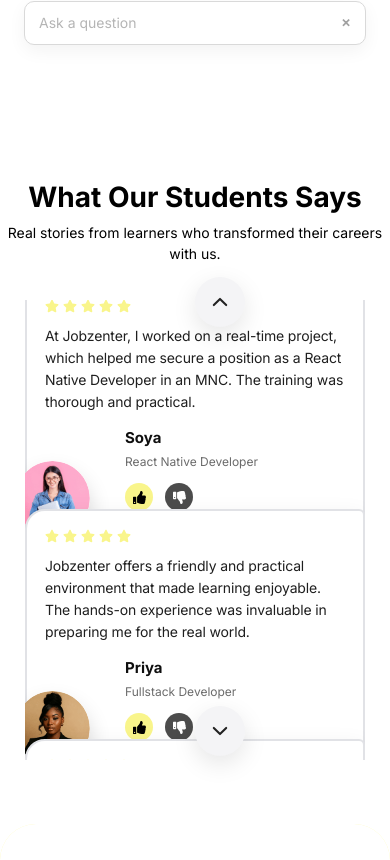
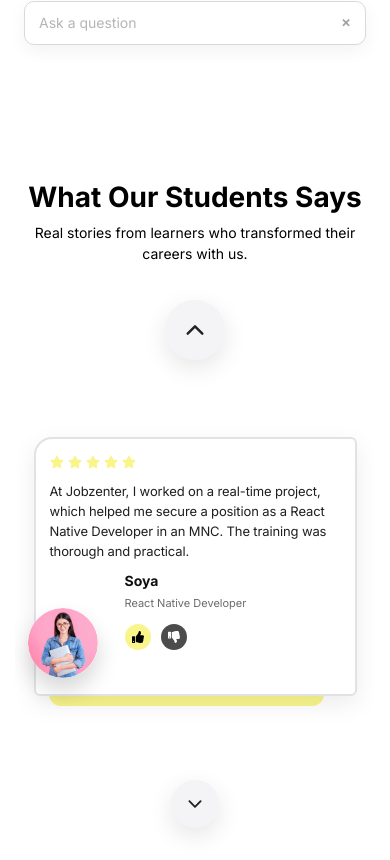
Before and after one commit to Urbancode-IT/jobzenterNextjs, a Next.js app: page / in a window 390 px wide. Shown: the part 5236-6096 px from the top of the page. Built offline with nearby package versions, Linux system fonts and the light colour scheme.

Commit message:
bootcamp change in to mock interview and changes students cards. change colour in the navbar socialmedia

```diff
--- a/src/app/career-lab/bootcamps/page.js
+++ b/src/app/career-lab/mock interviews/page.js
@@ -1,6 +1,6 @@
 //jobzenter/src/app/career-lab/bootcamps/page.js
 
-import Career from "@/components/career-labs/bootcamp/Career";
+import Career from "@/components/career-labs/mock-interviews/Career";
 
 export default function Bootcamps() {
   return <>
--- a/src/components/Navbar.css
+++ b/src/components/Navbar.css
@@ -207,32 +207,13 @@
 .social-icon {
   width: 24px;
   height: 24px;
-  transition: transform 0.2s ease-in-out;
-}
-
-.social-icon-button {
-  display: inline-flex;
-  align-items: center;
-  justify-content: center;
-  width: 24px;
-  height: 24px;
-  background: transparent;
-  border: none;
-  padding: 0;
-  transition: transform 0.2s ease-in-out;
-}
-
-.social-icon-button:hover {
-  transform: translateY(-2px);
-}
-
-.social-icon-button:focus-visible {
-  outline: none;
-  transform: translateY(-2px);
+  transition: transform 0.2s ease-in-out, color 0.2s ease-in-out;
+  color: #636161ff;
 }
 
 .social-icon:hover {
   transform: scale(1.1);
+  color: #000000;
 }
 
 @media (max-width: 1199.98px) {
--- a/src/components/Navbar.jsx
+++ b/src/components/Navbar.jsx
@@ -23,7 +23,7 @@
       dropdownItems: [
         { label: "Interview Preparation", path: "/career-lab/interview-preparation" },
         { label: "Resume Building", path: "/career-lab/resume-building" },
-        { label: "Bootcamps", path: "/career-lab/bootcamps" },
+        { label: "Mock Interviews", path: "/career-lab/mock-interviews" },
       ],
     },
     { label: "Tech Blogs", path: "/blogs", hasDropdown: false },
@@ -291,7 +291,7 @@
               aria-label="Follow Jobzenter on Twitter"
               className="social-icon-button"
             >
-              <FaTwitter className="social-icon" style={{ color: "#1DA1F2" }} />
+              <FaTwitter className="social-icon" />
             </a>
             <a
               href="https://facebook.com/jobzenter"
@@ -300,7 +300,7 @@
               aria-label="Follow Jobzenter on Facebook"
               className="social-icon-button"
             >
-              <FaFacebookF className="social-icon" style={{ color: "#1877F2" }} />
+              <FaFacebookF className="social-icon" />
             </a>
             <a
               href="https://www.instagram.com/jobzenter_official?igsh=dWVwdGs1bWM4ZnBp"
@@ -309,7 +309,7 @@
               aria-label="Follow Jobzenter on Instagram"
               className="social-icon-button"
             >
-              <FaInstagram className="social-icon" style={{ color: "#E4405F" }} />
+              <FaInstagram className="social-icon" />
             </a>
           </div>
         </div>
--- a/src/components/StudentReviews.css
+++ b/src/components/StudentReviews.css
@@ -25,8 +25,12 @@
   display: flex;
   flex-direction: column;
   align-items: center;
+  justify-content: center;
   gap: 16px;
   margin-top: 24px;
+  position: relative;
+  width: 100%;
+  height: auto;
 }
 
 .student-reviews-arrow {
@@ -43,6 +47,7 @@
   transition: all 0.3s cubic-bezier(0.4, 0, 0.2, 1);
   cursor: pointer;
   z-index: 10;
+  position: static;
 }
 
 .student-reviews-arrow:hover:not(:disabled) {
@@ -385,13 +390,117 @@
 }
 
 @media (max-width: 575.98px) {
+  .student-reviews-section {
+    padding: 40px 15px;
+  }
+
   .student-reviews-container {
-    height: 460px;
-    max-width: 340px;
+    height: 380px;
+    max-width: 100%;
+    padding: 0 10px;
   }
 
   .student-review-slide {
-    height: 230px;
+    height: 380px;
+    padding: 15px 0;
+  }
+
+  .student-review-card {
+    width: 95%;
+  }
+
+  .student-review-card::after {
+    left: 15px;
+    right: -10px;
+    bottom: -10px;
+    height: calc(100% - 20px);
+  }
+
+  .student-review-surface {
+    padding: 16px 14px 44px;
+    border-radius: 18px 6px 6px 6px;
+  }
+
+  .student-review-text {
+    font-size: 13px;
+    line-height: 20px;
+  }
+
+  .student-review-footer {
+    padding-left: 75px;
+    min-height: 60px;
+    margin-top: 12px;
+  }
+
+  .student-review-avatar {
+    width: 70px;
+    height: 70px;
+    left: -22px;
+    bottom: -28px;
+  }
+
+  .student-review-name {
+    font-size: 14px;
+  }
+
+  .student-review-role {
+    font-size: 11px;
+  }
+
+  .student-review-actions {
+    gap: 10px;
+  }
+
+  .student-review-action {
+    width: 26px;
+    height: 26px;
+    font-size: 12px;
+  }
+
+  .student-reviews-arrow {
+    width: 48px;
+    height: 48px;
+  }
+
+  .student-reviews-arrow svg {
+    font-size: 20px;
+  }
+
+  .student-reviews-arrow-up-top {
+    width: 48px;
+    height: 48px;
+    margin-bottom: 12px;
+  }
+
+  .student-reviews-arrow-up-top svg {
+    font-size: 20px;
+  }
+}
+
+@media (max-width: 375px) {
+  .student-reviews-section {
+    padding: 30px 10px;
+  }
+
+  .student-reviews-header {
+    margin-bottom: 24px;
+  }
+
+  .student-reviews-title {
+    font-size: 24px;
+  }
+
+  .student-reviews-subtitle {
+    font-size: 12px;
+  }
+
+  .student-reviews-container {
+    height: 360px;
+    padding: 0 5px;
+  }
+
+  .student-review-slide {
+    height: 360px;
     padding: 10px 0;
   }
 
@@ -400,88 +509,103 @@
   }
 
   .student-review-card::after {
-    left: 30px;
-    right: -6px;
-    bottom: -8px;
+    left: 10px;
+    right: -8px;
   }
 
   .student-review-surface {
-    padding: 18px 18px 38px;
-    border-radius: 20px 6px 6px 6px;
+    padding: 14px 12px 40px;
+    border-radius: 16px 4px 4px 4px;
   }
 
   .student-review-text {
-    font-size: 14px;
-    line-height: 22px;
+    font-size: 12px;
+    line-height: 18px;
   }
 
   .student-review-footer {
-    padding-left: 80px;
-    min-height: 65px;
+    padding-left: 65px;
+    min-height: 55px;
   }
 
   .student-review-avatar {
-    width: 75px;
-    height: 75px;
-    left: -30px;
-    bottom: -25px;
+    width: 65px;
+    height: 65px;
+    left: -18px;
+    bottom: -26px;
   }
 
   .student-review-name {
-    font-size: 15px;
+    font-size: 13px;
   }
 
   .student-review-role {
-    font-size: 12px;
+    font-size: 10px;
   }
 
-  .student-review-actions {
-    gap: 12px;
+  .student-reviews-arrow {
+    width: 44px;
+    height: 44px;
   }
 
-  .student-review-action {
-    width: 28px;
-    height: 28px;
-    font-size: 13px;
-  }
-}
-
-@media (max-width: 375px) {
-  .student-reviews-container {
-    height: 300px;
-    padding: 20px 0;
+  .student-reviews-arrow svg {
+    font-size: 18px;
   }
 
-  .student-review-slide {
-    height: 200px;
-    margin: 35px 0;
+  .student-reviews-arrow-up-top {
+    width: 44px;
+    height: 44px;
+    margin-bottom: 10px;
   }
 
-
-  .student-review-surface {
-    padding: 16px 16px 36px;
-  }
-
-  .student-review-footer {
-    padding-left: 70px;
-  }
-
-  .student-review-avatar {
-    width: 70px;
-    height: 70px;
-    left: -25px;
-    bottom: -22px;
+  .student-reviews-arrow-up-top svg {
+    font-size: 18px;
   }
 }
 .student-reviews-arrow-up{
- position: absolute;
-  top: 20% !important;
-  left:50%;
+  position: static;
   z-index: 20;
 }
 .student-reviews-arrow-down{
- position: absolute;
-  bottom: 10% !important;
-  left:50%;
+  position: static;
   z-index: 20;
 }
+
+.student-reviews-arrow-up-top {
+  width: 60px;
+  height: 60px;
+  border-radius: 50%;
+  background: #f4f4f6;
+  border: none;
+  display: flex;
+  align-items: center;
+  justify-content: center;
+  box-shadow: 0 8px 24px rgba(0, 0, 0, 0.1);
+  color: #222222;
+  transition: all 0.3s cubic-bezier(0.4, 0, 0.2, 1);
+  cursor: pointer;
+  z-index: 10;
+  position: static;
+  margin-bottom: 16px;
+}
+
+.student-reviews-arrow-up-top:hover:not(:disabled) {
+  transform: scale(1.05);
+  background: #e8e8ec;
+  box-shadow: 0 12px 28px rgba(0, 0, 0, 0.15);
+}
+
+.student-reviews-arrow-up-top:disabled {
+  opacity: 0.5;
+  cursor: not-allowed;
+  transform: scale(0.95);
+}
+
+.student-reviews-arrow-up-top svg {
+  font-size: 26px;
+  transition: transform 0.3s ease;
+}
+
+.student-reviews-arrow-up-top:active:not(:disabled) {
+  transform: scale(0.95);
+}
--- a/src/components/StudentReviews.jsx
+++ b/src/components/StudentReviews.jsx
@@ -85,6 +85,15 @@
         </p>
       </div>
 
+      <button
+        onClick={prevReviews}
+        className="student-reviews-arrow student-reviews-arrow-up-top"
+        aria-label="Show previous reviews"
+        disabled={isAnimating}
+      >
+        <IoChevronUp />
+      </button>
+
       <div className="student-reviews-container">
         <div className={`student-reviews-slider ${isAnimating ? 'sliding' : ''}`}>
           {reviews.map((review, i) => (
@@ -92,7 +101,7 @@
               key={i}
               className="student-review-slide"
               style={{
-                transform: `translateY(-${index * (isMobile ? 100 : 100)}%)`
+                transform: `translateY(-${index * 100}%)`
               }}
             >
               <div className="student-review-card">
@@ -145,15 +154,6 @@
       <div className="student-reviews-controls">
 
           <button
-            onClick={prevReviews}
-            className="student-reviews-arrow student-reviews-arrow-up"
-            aria-label="Show previous reviews"
-            disabled={isAnimating}
-          >
-            <IoChevronUp />
-          </button>
-
-          <button
             onClick={nextReviews}
             className="student-reviews-arrow student-reviews-arrow-down"
             aria-label="Show next reviews"
```
Also changed, not shown: src/app/career-lab/mock-interviews/page.js (added, +9 -0 lines).
